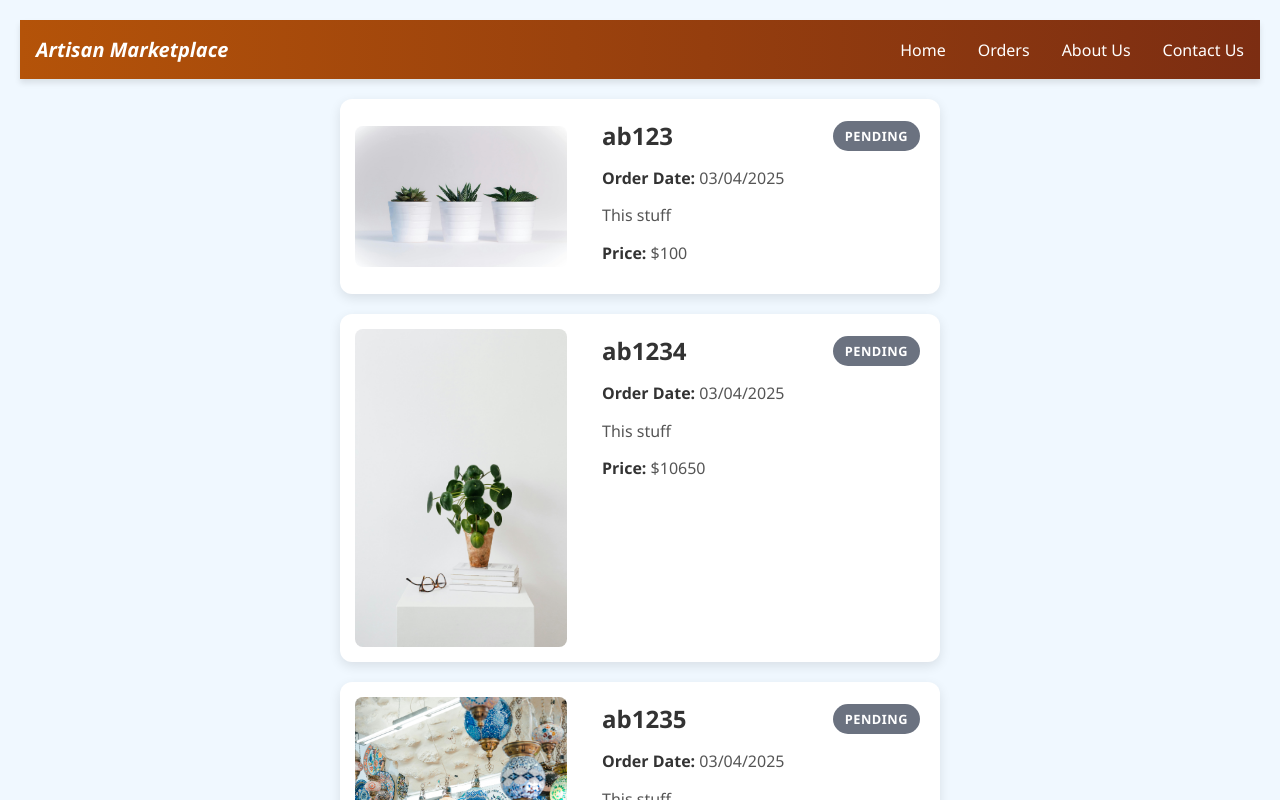
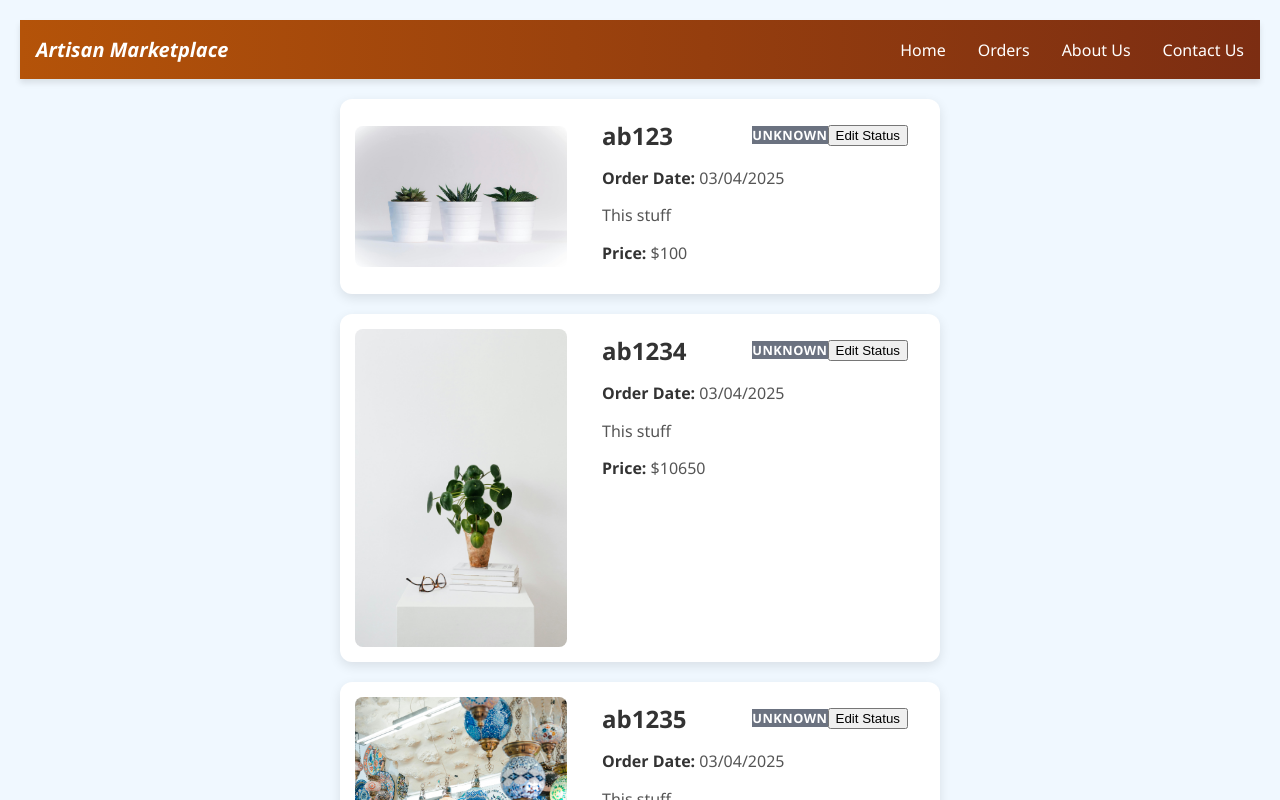
Before and after one commit to TakudzwaT/artisanMarketPlace, a React (Vite) app: page / in a window 1280 px wide. Shown: the top 800 px of the page. Built offline with nearby package versions, Linux system fonts and the light colour scheme.

Commit message:
Seller order tracking

```diff
--- a/src/App.jsx
+++ b/src/App.jsx
@@ -1,13 +1,15 @@
 import Card from './card';
 import Navigation from "./nav";
 import BuyerTrack from './Buyer';
+import SellerTrack from './sellerOrders';
 function App() {
 
   return (
     <>
-      <BuyerTrack/>
 
 
+
+    <SellerTrack/>
     </>
   );
 }
--- /dev/null
+++ b/src/sellerOrders.jsx
@@ -0,0 +1,14 @@
+import Card from './seller_card';
+import Navigation from './nav';
+function SellerTrack(prop){
+    return(
+       <>
+       <Navigation></Navigation>
+      <Card description="This stuff" price={100} date="03/04/2025" OrderID="ab123" Img="/pexels-nietjuhart-776656.jpg"></Card>
+      <Card description="This stuff" price={10650} date="03/04/2025" OrderID="ab1234" Img="/pexels-karolina-grabowska-5706227.jpg"></Card>
+      <Card description="This stuff" price={1600} date="03/04/2025" OrderID="ab1235" Img="/pexels-heftiba-1194397.jpg"></Card>
+      <Card description="This stuff" price={1060} date="03/04/2025" OrderID="ab1236" Img="/pexels-lina-1813503.jpg"></Card>
+       </>
+    );
+}
+export default SellerTrack;
--- /dev/null
+++ b/src/seller_card.jsx
@@ -0,0 +1,90 @@
+import { useState } from 'react';
+
+function Card(prop) {
+  // Add state for managing the selected status
+  const [selectedOption, setSelectedOption] = useState(prop.status || '');
+  const [isEditing, setIsEditing] = useState(false);
+
+  // Function to determine the status color
+  const getStatusColor = () => {
+    switch(selectedOption?.toLowerCase()) {
+      case 'delivered':
+        return 'bg-green-500';
+      case 'shipped':
+        return 'bg-blue-500';
+      case 'processing':
+        return 'bg-yellow-500';
+      case 'cancelled':
+        return 'bg-red-500';
+      default:
+        return 'bg-gray-500';
+    }
+  };
+
+  // Handle dropdown change
+  const handleChange = (e) => {
+    setSelectedOption(e.target.value);
+  };
+
+  // Toggle edit mode
+  const toggleEdit = () => {
+    setIsEditing(!isEditing);
+
+    if (isEditing) {
+      // Save changes logic here
+      // For example: prop.onStatusChange(selectedOption);
+      console.log(`Status updated to: ${selectedOption}`);
+    }
+  };
+
+  return (
+    <article className="card">
+      <figure className="card-image-container">
+        <img className="card-image" alt="product image" src={prop.Img} />
+      </figure>
+      <section className="card-details">
+        <header className="card-header">
+          <h2 className="card-title">{prop.OrderID}</h2>
+          <section className="status-tag">
+            {isEditing ? (
+              <select
+                value={selectedOption}
+                onChange={handleChange}
+                className={`status-select ${getStatusColor()}`}
+              >
+                <option value="">Select status</option>
+                <option value="processing">Processing</option>
+                <option value="shipped">Shipped</option>
+                <option value="delivered">Delivered</option>
+                <option value="cancelled">Cancelled</option>
+              </select>
+            ) : (
+              <span className={`status-badge ${getStatusColor()}`}>
+                {selectedOption || 'Unknown'}
+              </span>
+            )}
+            <button
+              onClick={toggleEdit}
+              className="edit-status-btn ml-2 px-2 py-1 bg-blue-600 text-white rounded"
+            >
+              {isEditing ? 'Save' : 'Edit Status'}
+            </button>
+          </section>
+        </header>
+        <section className="card-content">
+          <p className="card-date">
+            <span className="label">Order Date:</span> {prop.date}
+          </p>
+          <p className="card-description">
+            {prop.description}
+          </p>
+          <p className="card-price">
+            <span className="label">Price:</span> ${prop.price}
+          </p>
+        </section>
+      </section>
+    </article>
+  );
+}
+
+export default Card;
```
